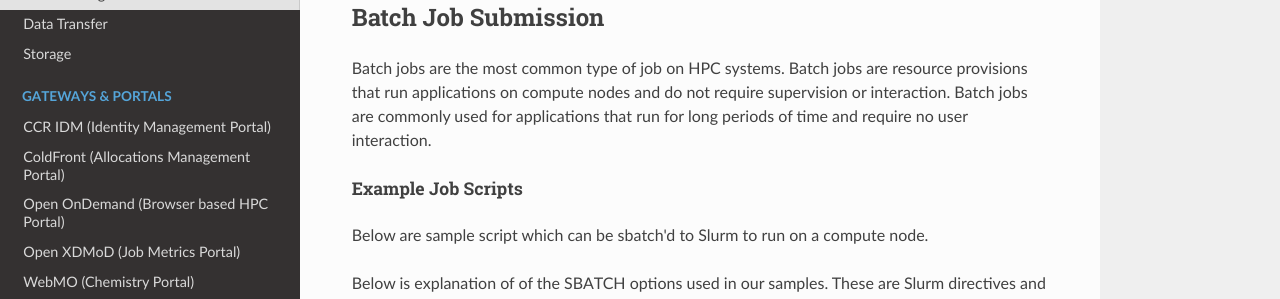
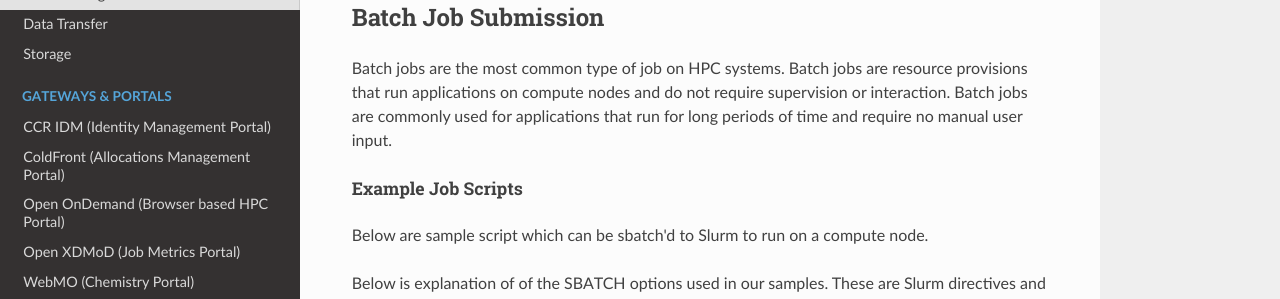
Before and after one commit to ubccr/ccrdocs, an MkDocs documentation site: the page built from pages/hpc/jobs.md, in a window 1280 px wide and 900 px high, scrolled down 808 px. Shown: the part 199-498 px from the top of the window. Built offline with MkDocs 1.6.1, drawn with Linux system fonts in a browser that asks for light colours; nearby versions of some CDN libraries.

Commit message:
Update pages/hpc/jobs.md
the struggle to not use the word interactive in describing an interactive job is real! (interaction wins!)

Co-authored-by: Dori Sajdak <djm29@buffalo.edu>

```diff
--- a/pages/hpc/jobs.md
+++ b/pages/hpc/jobs.md
@@ -26,7 +26,7 @@ To complete/end this job, we would type `exit` on the command line.
 
 ## Batch Job Submission
 
-Batch jobs are the most common type of job on HPC systems. Batch jobs are resource provisions that run applications on compute nodes and do not require supervision or interaction. Batch jobs are commonly used for applications that run for long periods of time and require no user interaction.
+Batch jobs are the most common type of job on HPC systems. Batch jobs are resource provisions that run applications on compute nodes and do not require supervision or interaction. Batch jobs are commonly used for applications that run for long periods of time and require no manual user input.
 
 ##### Example Job Scripts
 
```
